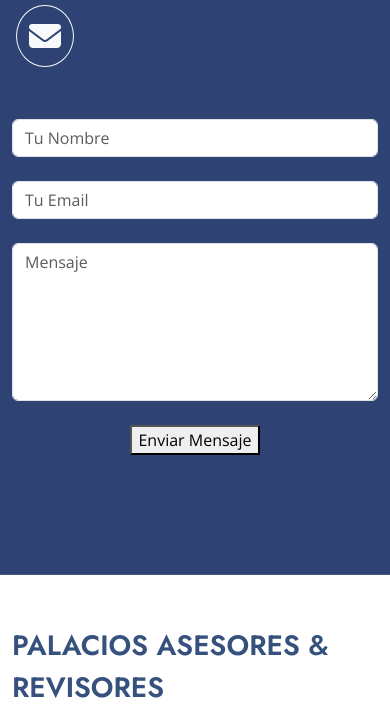
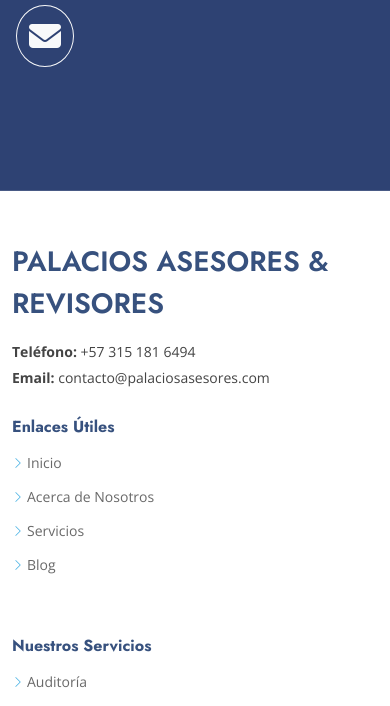
Before and after one commit to kevinperafan17/palacios-website, a plain HTML site: page index.html in a window 390 px wide. Shown: the part 8004-8710 px from the top of the page. Drawn offline with nearby package versions, Linux system fonts and the light colour scheme.

Commit message:
actualizacion
Actualizacion

```diff
--- a/blog.html
+++ b/blog.html
@@ -1091,7 +1091,6 @@
 
   <!-- Vendor JS Files -->
   <script src="assets/vendor/bootstrap/js/bootstrap.bundle.min.js"></script>
-  <script src="assets/vendor/php-email-form/validate.js"></script>
   <script src="assets/vendor/aos/aos.js"></script>
   <script src="assets/vendor/glightbox/js/glightbox.min.js"></script>
   <script src="assets/vendor/swiper/swiper-bundle.min.js"></script>
--- a/index.html
+++ b/index.html
@@ -450,25 +450,7 @@
             </a>
           </div>
 
-          <!-- Contact Form -->
-          <div class="col-lg-6 mx-auto mt-5" data-aos="zoom-in" data-aos-delay="200">
-            <form action="https://formspree.io/f/YOUR_FORM_ID" method="POST" class="php-email-form">
-              <div class="row gy-4">
-                <div class="col-md-6">
-                  <input type="text" name="name" class="form-control" placeholder="Tu Nombre" required>
-                </div>
-                <div class="col-md-6 ">
-                  <input type="email" class="form-control" name="email" placeholder="Tu Email" required>
-                </div>
-                <div class="col-md-12">
-                  <textarea class="form-control" name="message" rows="6" placeholder="Mensaje" required></textarea>
-                </div>
-                <div class="col-md-12 text-center">
-                  <button type="submit" class="btn-submit">Enviar Mensaje</button>
-                </div>
-              </div>
-            </form>
-          </div><!-- End Contact Form -->
+
 
         </div>
       </div>
@@ -544,7 +526,6 @@
 
   <!-- Vendor JS Files -->
   <script src="assets/vendor/bootstrap/js/bootstrap.bundle.min.js"></script>
-  <script src="assets/vendor/php-email-form/validate.js"></script>
   <script src="assets/vendor/aos/aos.js"></script>
   <script src="assets/vendor/glightbox/js/glightbox.min.js"></script>
   <script src="assets/vendor/swiper/swiper-bundle.min.js"></script>
```
